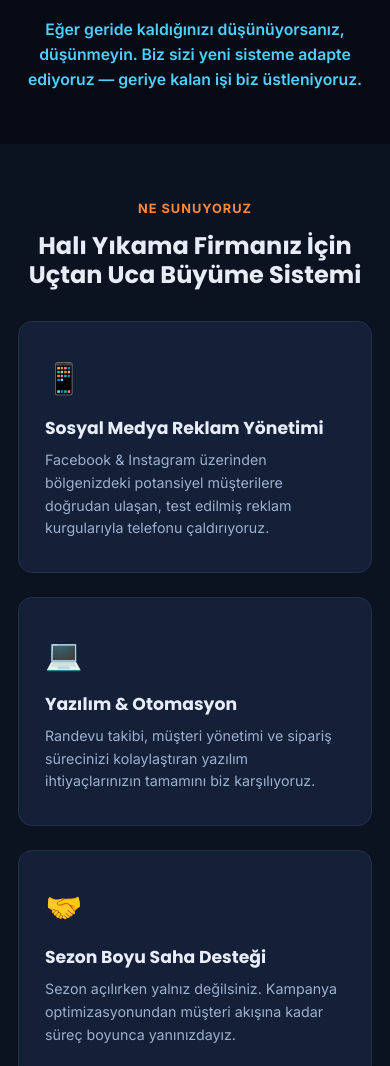
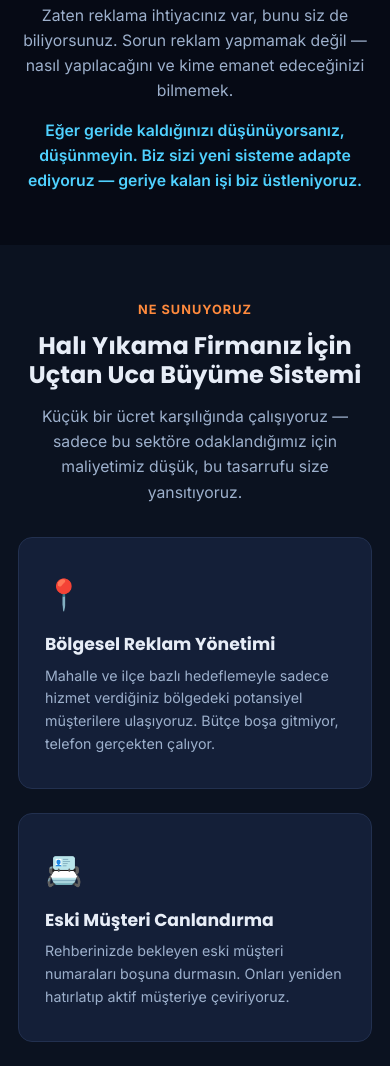
Before and after one commit to cashismet15-dotcom/apexfunnel, a plain HTML site: page index.html in a window 390 px wide. Shown: the part 1008-2074 px from the top of the page. Drawn offline with Linux system fonts and the light colour scheme.

Commit message:
Swap proof image, restore ad screenshot quality, add new services
Replace single-conversation WhatsApp photo with the inbox screenshot
showing multiple inbound customer inquiries (stronger proof). Restore
the Facebook Ads Manager screenshot at original resolution/format —
the prior downscale to JPEG made its UI text unreadable.

Add two new value props to the "Ne Sunuyoruz" grid: bölgesel (regional)
ad targeting and old-customer reactivation from the client's own
contact list. Add an affordability line and sharpen the agitate
section around "you already need ads, you just don't know who to
trust with them."

Co-Authored-By: Claude Sonnet 5 <noreply@anthropic.com>
Claude-Session: https://claude.ai/code/session_01MxJ4nmRLVi4bHu5CuSi41x

```diff
--- a/css/style.css
+++ b/css/style.css
@@ -194,6 +194,7 @@ img { max-width: 100%; display: block; }
   grid-template-columns: repeat(3, 1fr);
   gap: 24px;
 }
+.grid-4 { grid-template-columns: repeat(4, 1fr); }
 .card {
   background: var(--card);
   border: 1px solid var(--card-border);
@@ -481,9 +482,13 @@ img { max-width: 100%; display: block; }
 /* ---------- RESPONSIVE ---------- */
 @media (max-width: 860px) {
   .grid-3, .steps { grid-template-columns: 1fr; }
+  .grid-4 { grid-template-columns: repeat(2, 1fr); }
   .proof-images { grid-template-columns: 1fr; }
   .form-row { grid-template-columns: 1fr; }
   .video-grid { grid-template-columns: repeat(2, 1fr); }
+}
+@media (max-width: 560px) {
+  .grid-4 { grid-template-columns: 1fr; }
 }
 @media (max-width: 520px) {
   :root { font-size: 15px; }
--- a/index.html
+++ b/index.html
@@ -50,6 +50,7 @@
   <div class="container narrow center">
     <h2>Sezon Kapıda, Telefon Sessiz mi Kalıyor?</h2>
     <p class="lead">Her yıl aynı hikaye: makineler bakımda, ekip hazır, araç yolda... ama müşteri akışı yok. Rakipleriniz reklam yaparken siz "elden ele" müşteri bekliyorsunuz. Bu bir yetenek sorunu değil, sistem sorunu.</p>
+    <p class="lead">Zaten reklama ihtiyacınız var, bunu siz de biliyorsunuz. Sorun reklam yapmamak değil — nasıl yapılacağını ve kime emanet edeceğinizi bilmemek.</p>
     <p class="lead accent-text">Eğer geride kaldığınızı düşünüyorsanız, düşünmeyin. Biz sizi yeni sisteme adapte ediyoruz — geriye kalan işi biz üstleniyoruz.</p>
   </div>
 </section>
@@ -60,12 +61,18 @@
     <div class="section-head center">
       <span class="eyebrow">Ne Sunuyoruz</span>
       <h2>Halı Yıkama Firmanız İçin Uçtan Uca Büyüme Sistemi</h2>
+      <p class="lead">Küçük bir ücret karşılığında çalışıyoruz — sadece bu sektöre odaklandığımız için maliyetimiz düşük, bu tasarrufu size yansıtıyoruz.</p>
     </div>
-    <div class="grid-3">
+    <div class="grid-3 grid-4">
       <div class="card">
-        <div class="card-ico">📱</div>
-        <h3>Sosyal Medya Reklam Yönetimi</h3>
-        <p>Facebook &amp; Instagram üzerinden bölgenizdeki potansiyel müşterilere doğrudan ulaşan, test edilmiş reklam kurgularıyla telefonu çaldırıyoruz.</p>
+        <div class="card-ico">📍</div>
+        <h3>Bölgesel Reklam Yönetimi</h3>
+        <p>Mahalle ve ilçe bazlı hedeflemeyle sadece hizmet verdiğiniz bölgedeki potansiyel müşterilere ulaşıyoruz. Bütçe boşa gitmiyor, telefon gerçekten çalıyor.</p>
+      </div>
+      <div class="card">
+        <div class="card-ico">📇</div>
+        <h3>Eski Müşteri Canlandırma</h3>
+        <p>Rehberinizde bekleyen eski müşteri numaraları boşuna durmasın. Onları yeniden hatırlatıp aktif müşteriye çeviriyoruz.</p>
       </div>
       <div class="card">
         <div class="card-ico">💻</div>
@@ -152,12 +159,12 @@
 
     <div class="proof-images">
       <figure class="proof-figure">
-        <img src="assets/images/reklam-ornegi.jpg" alt="Apex360 tarafından yönetilen bir halı yıkama firmasının Facebook reklam önizlemesi" loading="lazy" width="1200" height="447">
+        <img src="assets/images/reklam-ornegi.png" alt="Apex360 tarafından yönetilen bir halı yıkama firmasının Facebook reklam önizlemesi" loading="lazy" width="1815" height="676">
         <figcaption>Yönettiğimiz bir kampanyanın gerçek reklam önizlemesi — Facebook &amp; Instagram'da farklı formatlarda yayınlanıyor.</figcaption>
       </figure>
       <figure class="proof-figure">
-        <img src="assets/images/musteri-kaniti.jpg" alt="Reklam üzerinden gelen bir müşterinin WhatsApp yazışması kanıtı" loading="lazy" width="760" height="1013">
-        <figcaption>Reklamdan gelen bir müşterinin gerçek WhatsApp yazışması — "İlk defa vereceğim, umarım memnun kalırız."</figcaption>
+        <img src="assets/images/musteri-kaniti.jpg" alt="Bölgesel reklam sonrası gelen müşteri mesajlarıyla dolan bir WhatsApp gelen kutusu" loading="lazy" width="760" height="1352">
+        <figcaption>Bölgesel kampanya sonrası WhatsApp'a düşen gerçek müşteri talepleri — hepsi aynı gün içinde geldi.</figcaption>
       </figure>
     </div>
   </div>
```
Also changed, not shown: assets/images/musteri-kaniti.jpg, assets/images/reklam-ornegi.jpg (deleted), assets/images/reklam-ornegi.png (added).
